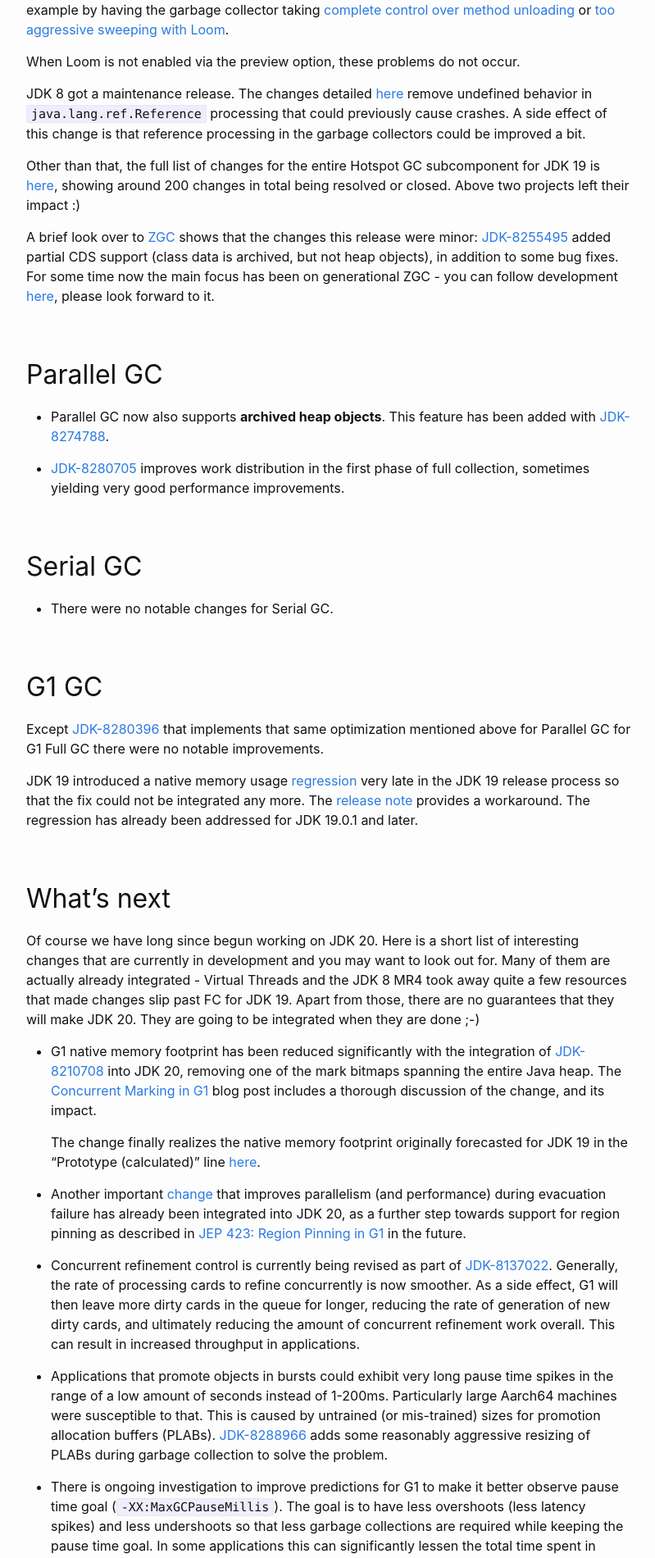
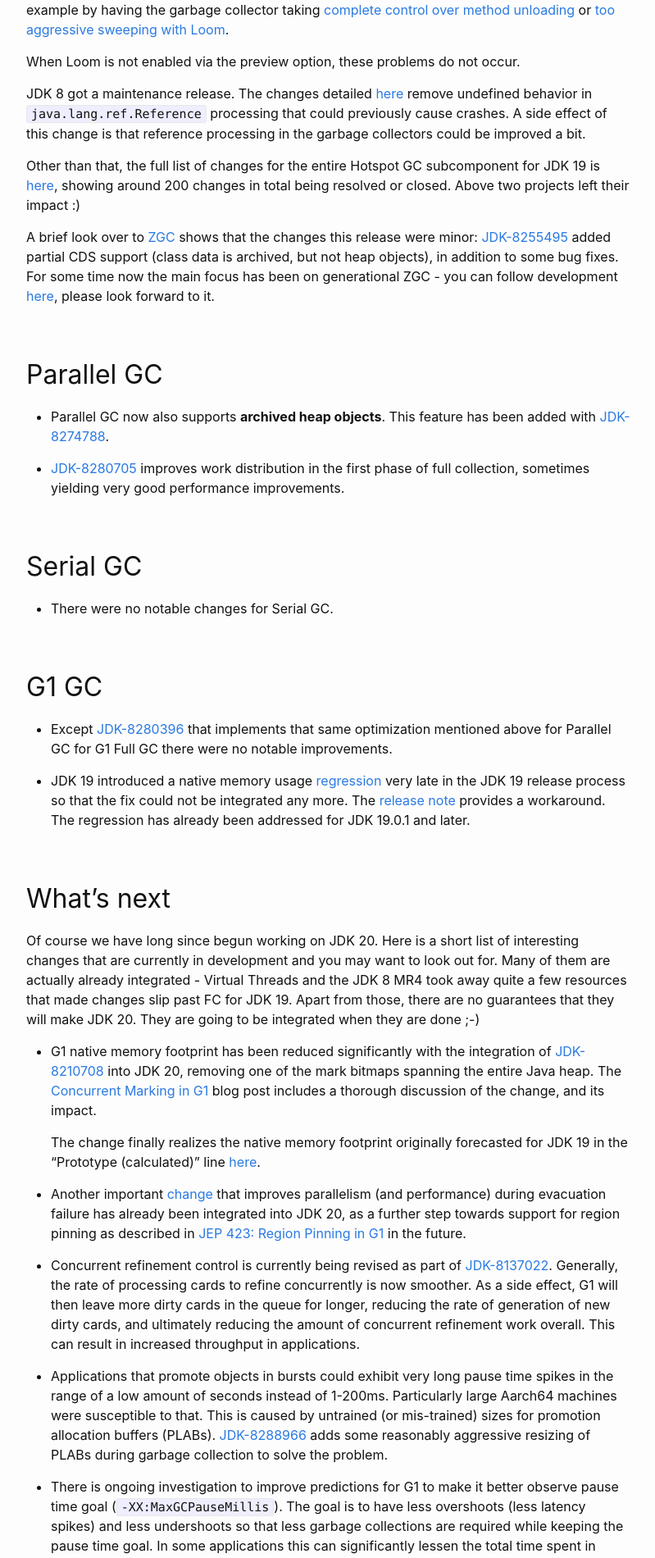
Before and after one commit to tschatzl/tschatzl.github.io, a Jekyll site: the page built from _posts/2022-09-16-jdk19-g1-parallel-gc-changes.md, in a window 1280 px wide. Shown: the part 476-2376 px from the top of the page at 82% size, without its empty margins (238-1037 px from the left). Built offline with Jekyll 4.4.1, drawn with Linux system fonts in a browser that asks for light colours.

Commit message:
Itemize G1 changes too

```diff
--- a/_posts/2022-09-16-jdk19-g1-parallel-gc-changes.md
+++ b/_posts/2022-09-16-jdk19-g1-parallel-gc-changes.md
@@ -31,9 +31,9 @@ A brief look over to [ZGC](https://wiki.openjdk.java.net/display/zgc/Main) shows
 
 ## G1 GC
 
-Except [JDK-8280396](https://bugs.openjdk.org/browse/JDK-8280396) that implements that same optimization mentioned above for Parallel GC for G1 Full GC there were no notable improvements.
+ * Except [JDK-8280396](https://bugs.openjdk.org/browse/JDK-8280396) that implements that same optimization mentioned above for Parallel GC for G1 Full GC there were no notable improvements.
 
-JDK 19 introduced a native memory usage [regression](https://bugs.openjdk.org/browse/JDK-8292654) very late in the JDK 19 release process so that the fix could not be integrated any more. The [release note](https://bugs.openjdk.org/browse/JDK-8293707) provides a workaround. The regression has already been addressed for JDK 19.0.1 and later.
+ * JDK 19 introduced a native memory usage [regression](https://bugs.openjdk.org/browse/JDK-8292654) very late in the JDK 19 release process so that the fix could not be integrated any more. The [release note](https://bugs.openjdk.org/browse/JDK-8293707) provides a workaround. The regression has already been addressed for JDK 19.0.1 and later.
 
 ## What's next
 
```
